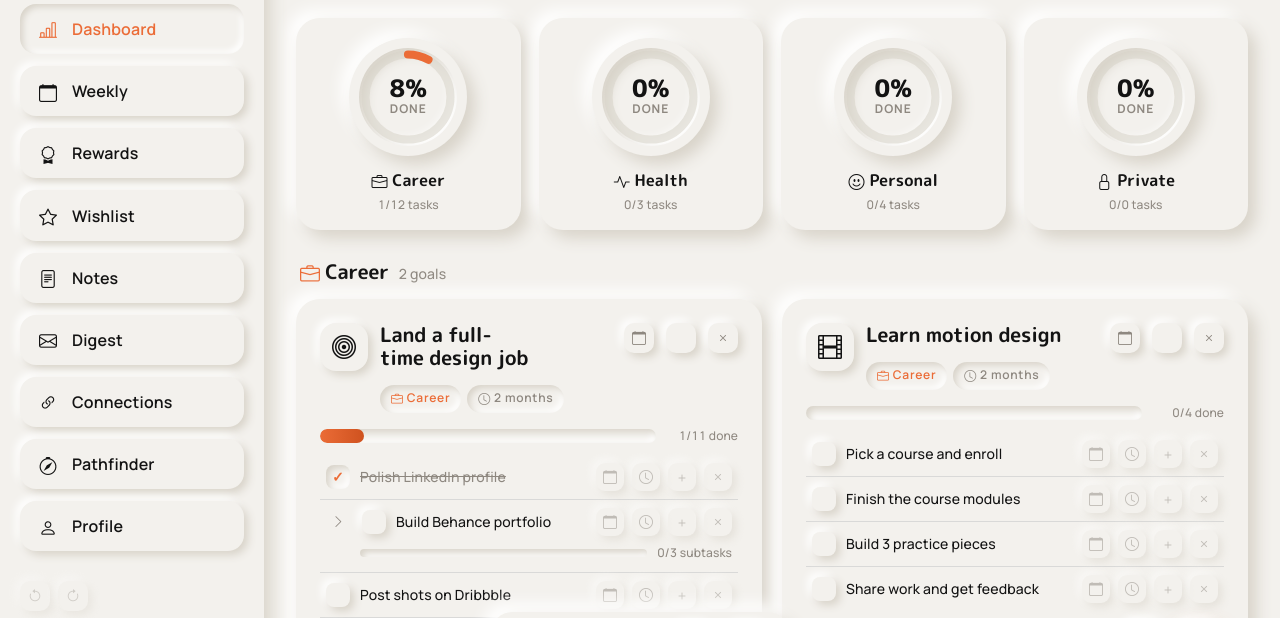
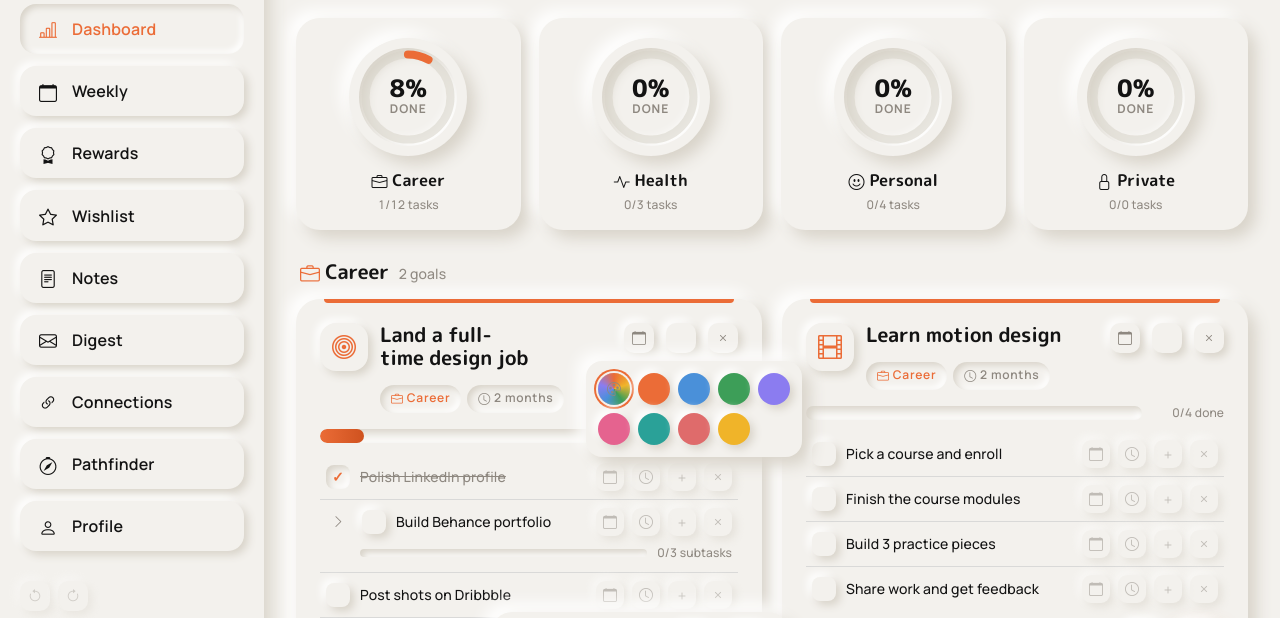
Before and after one commit to Rodrigoccazuza/TaskBreaker_WebApp, a plain HTML site: page index.html in a window 1280 px wide. Both pictures are taken after a click on the button 681 px from the left and 440 px from the top of the page. Shown: the part 102-720 px from the top of the page. Drawn offline with nearby package versions, Linux system fonts and the light colour scheme.

Commit message:
project color coding: accent bar, tinted icons, picker styles

```diff
--- a/styles.css
+++ b/styles.css
@@ -1372,3 +1372,39 @@ li.task-collapsed > .subtask-wrap { display: none; }
 /* ---------- undo / redo ---------- */
 .undo-row { display: flex; gap: 8px; margin: 4px 0 12px; }
 .icon-btn:disabled { opacity: 0.35; cursor: not-allowed; }
+
+/* ============ project color coding ============ */
+.goal-card { position: relative; }
+.goal-card::before {
+  content: "";
+  position: absolute;
+  top: 0; left: 28px; right: 28px; height: 4px;
+  border-radius: 0 0 6px 6px;
+  background: var(--goal-color, var(--accent));
+  transition: background 0.25s ease;
+}
+.goal-card .goal-icon { color: var(--goal-color, var(--accent)); }
+.color-dot-btn .color-dot {
+  width: 14px; height: 14px; border-radius: 50%;
+  background: var(--goal-color, var(--accent));
+  box-shadow: inset 0 0 0 1px rgba(0, 0, 0, 0.1);
+  pointer-events: none;
+}
+.color-pop {
+  position: absolute; z-index: 95;
+  display: flex; gap: 8px; flex-wrap: wrap; max-width: 216px;
+  padding: 12px; border-radius: 16px;
+  background: var(--bg); box-shadow: var(--card-shadow);
+}
+.swatch {
+  width: 32px; height: 32px; border-radius: 50%;
+  border: none; cursor: pointer; padding: 0;
+  display: grid; place-items: center;
+  box-shadow: var(--small-shadow);
+  color: var(--muted); font-size: 14px;
+  transition: transform 0.12s ease, box-shadow 0.12s ease;
+}
+.swatch:hover { transform: scale(1.12); }
+.swatch:focus-visible { outline: 2px solid var(--accent); outline-offset: 2px; }
+.swatch.sel { box-shadow: 0 0 0 2px var(--bg), 0 0 0 4px var(--accent); }
+.swatch.auto { background: conic-gradient(#eb6c37, #f0b429, #3d9e58, #4a90d9, #8b7cf0, #eb6c37); }
```
